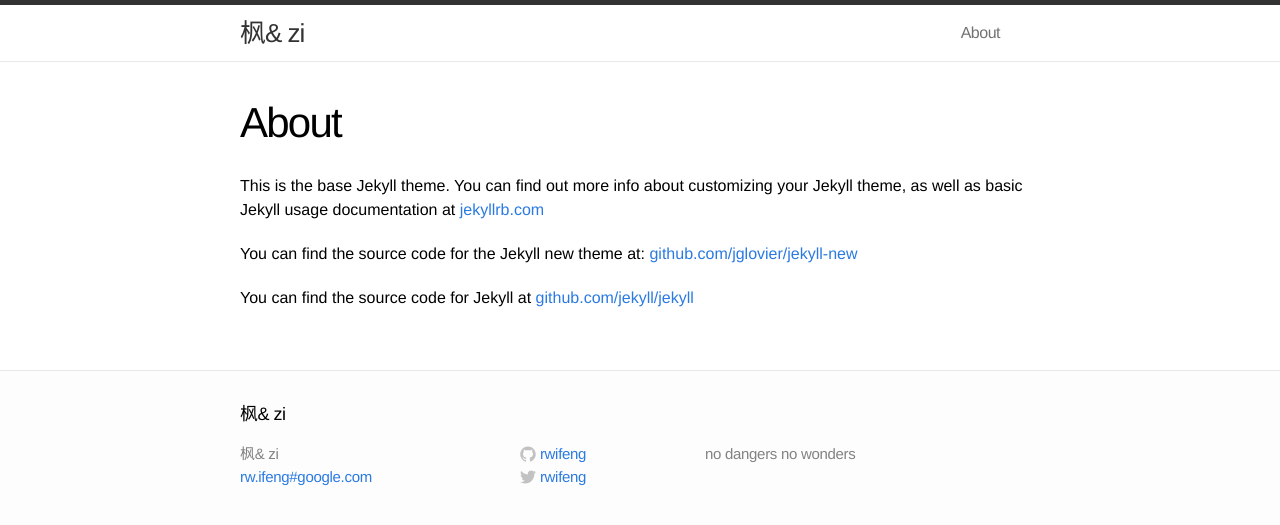
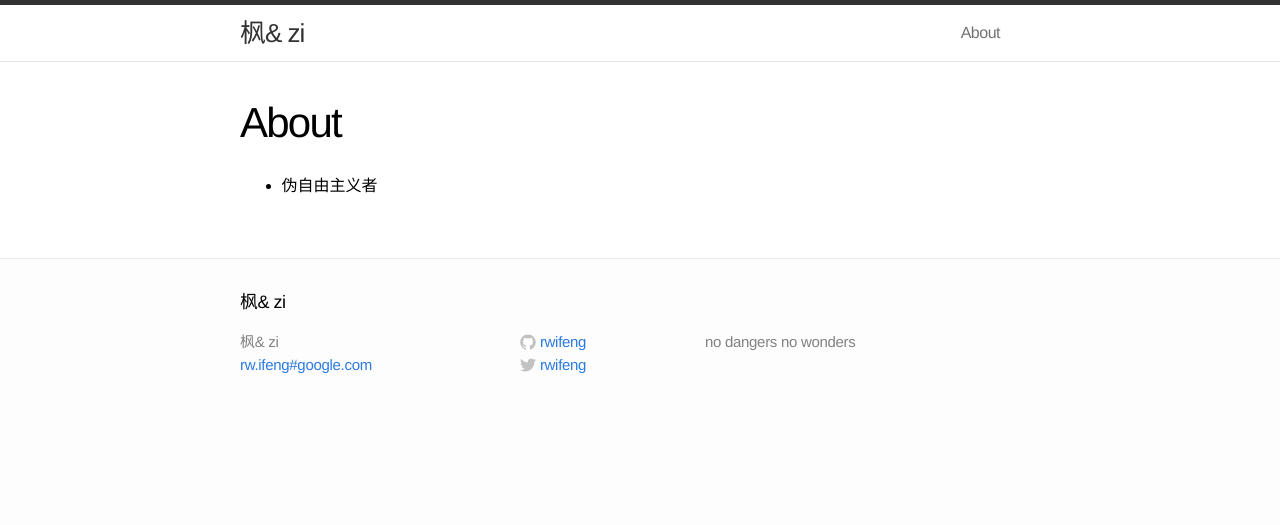
Before and after one commit to rwifeng/rwifeng.github.io, a Jekyll site: the page built from about.md, in a window 1280 px wide. Shown: the top 525 px of the page. Built offline with Jekyll 4.4.1, drawn with Linux system fonts in a browser that asks for light colours.

Commit message:
modify about.md

```diff
--- a/about.md
+++ b/about.md
@@ -2,10 +2,7 @@
 layout: page
 title: About
 permalink: /about/
+
 ---
 
-This is the base Jekyll theme. You can find out more info about customizing your Jekyll theme, as well as basic Jekyll usage documentation at [jekyllrb.com](http://jekyllrb.com/)
-
-You can find the source code for the Jekyll new theme at: [github.com/jglovier/jekyll-new](https://github.com/jglovier/jekyll-new)
-
-You can find the source code for Jekyll at [github.com/jekyll/jekyll](https://github.com/jekyll/jekyll)
+- 伪自由主义者
```
